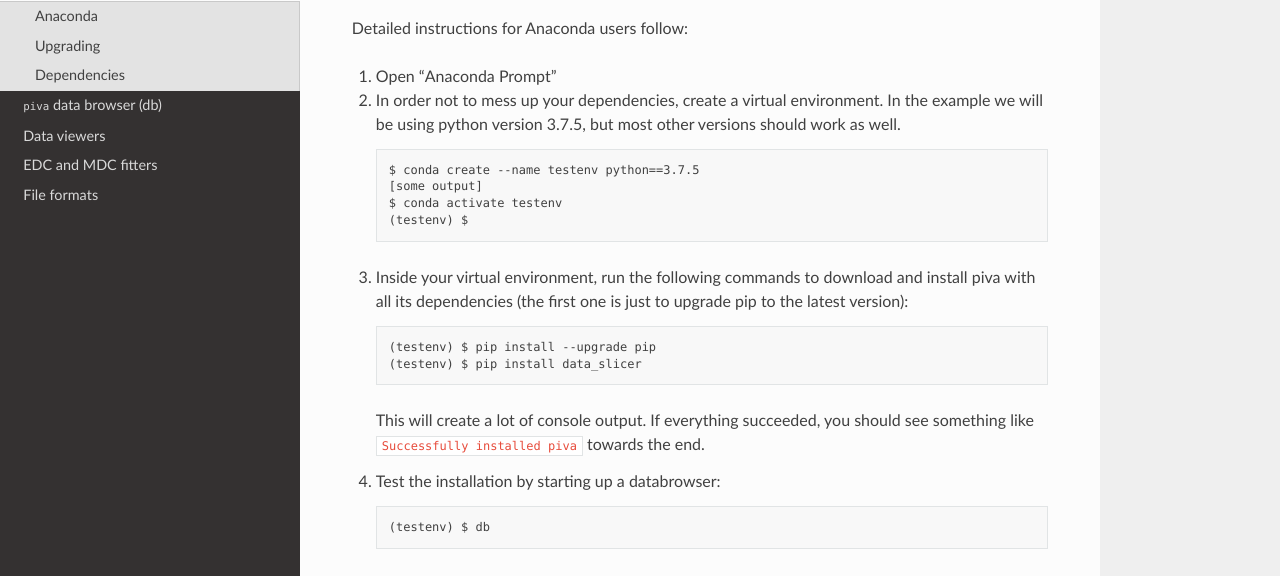
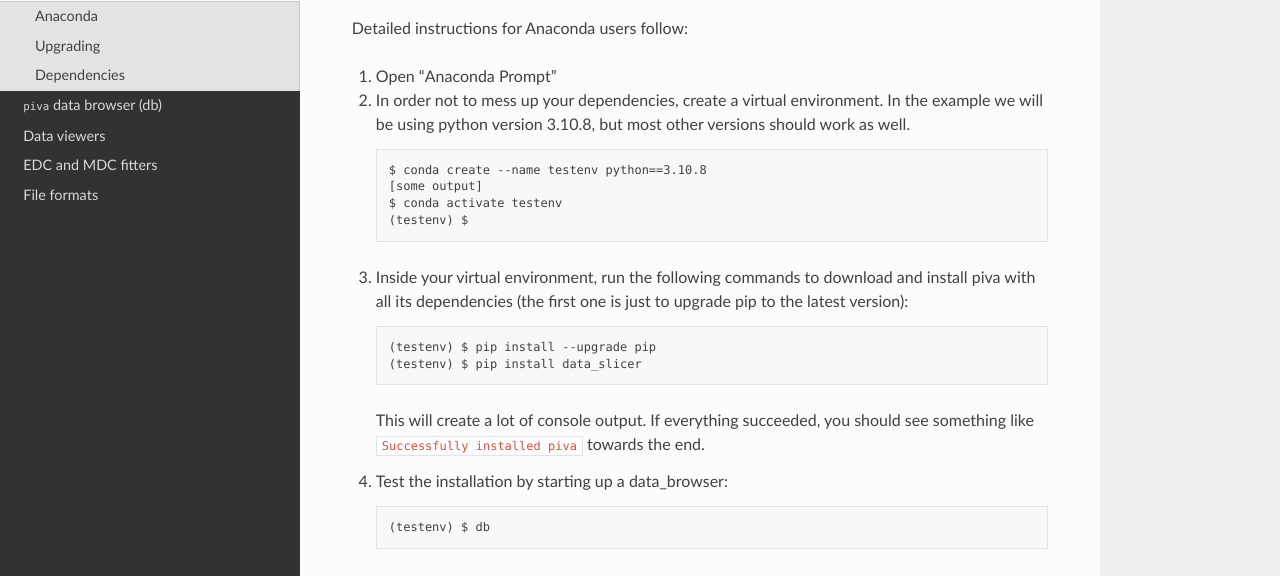
Before and after one commit to pudeIko/piva, a Sphinx documentation site: the page built from doc/source/installation.rst, in a window 1280 px wide and 900 px high, scrolled down 244 px. Shown: the part 167-743 px from the top of the window. Built offline with Sphinx 7.4.7 and the Read the Docs theme 2.0.0, drawn with Linux system fonts in a browser that asks for light colours.

Commit message:
updating  & python version in installation guide

```diff
--- a/doc/source/installation.rst
+++ b/doc/source/installation.rst
@@ -20,10 +20,10 @@
 1) Open "Anaconda Prompt"
 
 2) In order not to mess up your dependencies, create a virtual
-   environment. In the example we will be using python version 3.7.5, but
+   environment. In the example we will be using python version 3.10.8, but
    most other versions should work as well. ::
 
-      $ conda create --name testenv python==3.7.5
+      $ conda create --name testenv python==3.10.8
       [some output]
       $ conda activate testenv
       (testenv) $
@@ -38,7 +38,7 @@
    This will create a lot of console output. If everything succeeded, you should
    see something like ``Successfully installed piva`` towards the end.
 
-4) Test the installation by starting up a databrowser::
+4) Test the installation by starting up a data_browser::
 
       (testenv) $ db
 
```
Also changed, not shown: changelog.md (+7 -2 lines).
